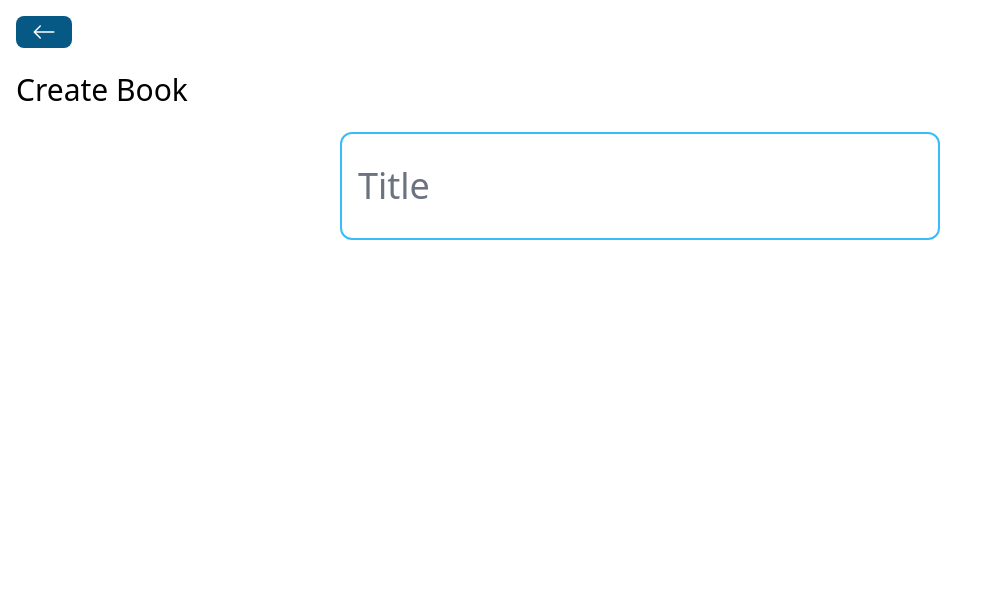
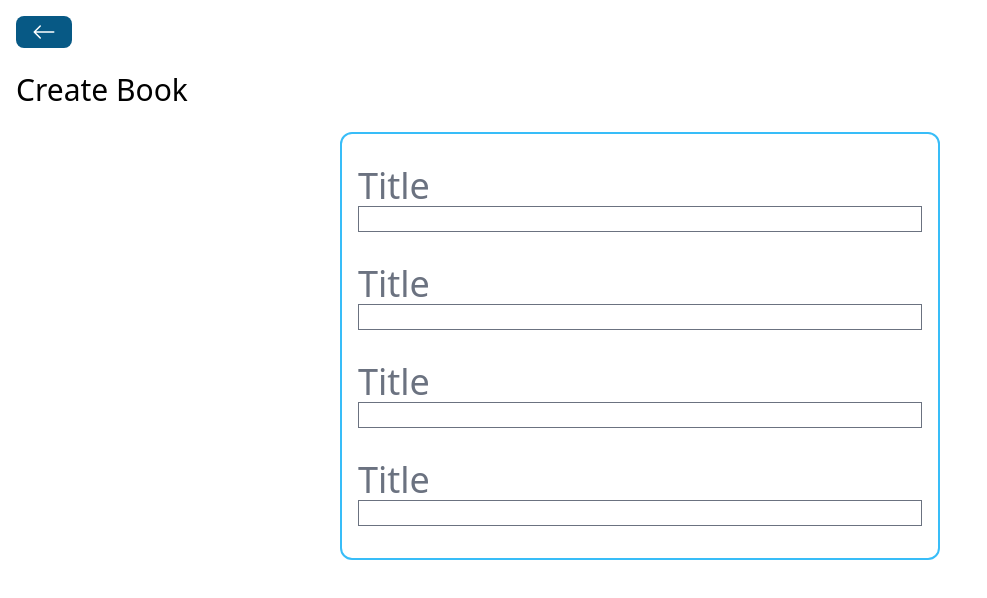
Before and after one commit to Oluiy/Books-store, a React (Vite) app in the folder Frontend/: page /books/create in a window 1280 px wide. Shown: the top 598 px of the page, without its empty margins (0-987 px from the left). Built offline with nearby package versions, Linux system fonts and the light colour scheme.

Commit message:
Almost Through with createBook UI

```diff
--- a/Frontend/src/pages/CreateBooks.jsx
+++ b/Frontend/src/pages/CreateBooks.jsx
@@ -37,7 +37,32 @@ export const CreateBooks = () => {
       {loading ? (<Spinner />) : (<div className=""></div>)}
       <div className="flex flex-col border-2 border-sky-400 rounded-xl w-[600px] p-4 mx-auto">
         <div className="my-4">
-          <label htmlFor="" className="text-4xl mr-4 text-gray-500">Title</label>
+          <label  className="text-4xl mr-4 text-gray-500">Title</label>
+          <input type="text"
+          value={title}
+
+          className="border border-gray-500 w-full" />
+        </div>
+        <div className="my-4">
+          <label  className="text-4xl mr-4 text-gray-500">Title</label>
+          <input type="text"
+          value={author}
+
+          className="border border-gray-500 w-full" />
+        </div>
+        <div className="my-4">
+          <label  className="text-4xl mr-4 text-gray-500">Title</label>
+          <input type="text"
+          value={publishYear}
+
+          className="border border-gray-500 w-full" />
+        </div>
+        <div className="my-4">
+          <label  className="text-4xl mr-4 text-gray-500">Title</label>
+          <input type="text"
+          value={genre}
+
+          className="border border-gray-500 w-full" />
         </div>
       </div>
     </div>
```
